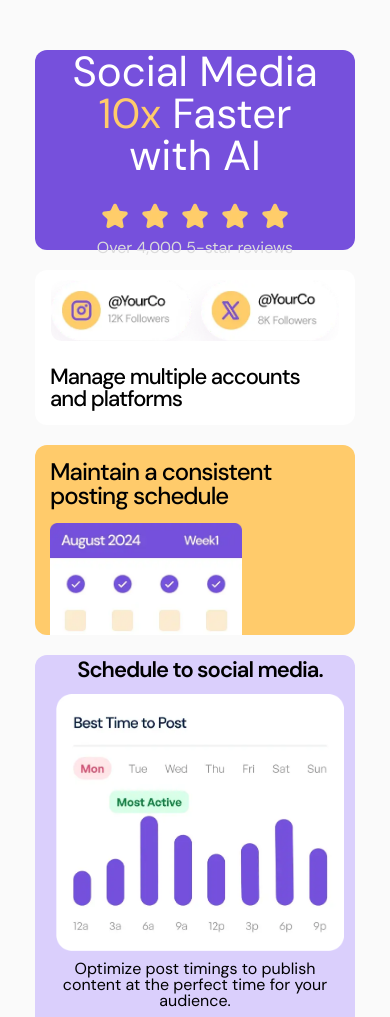
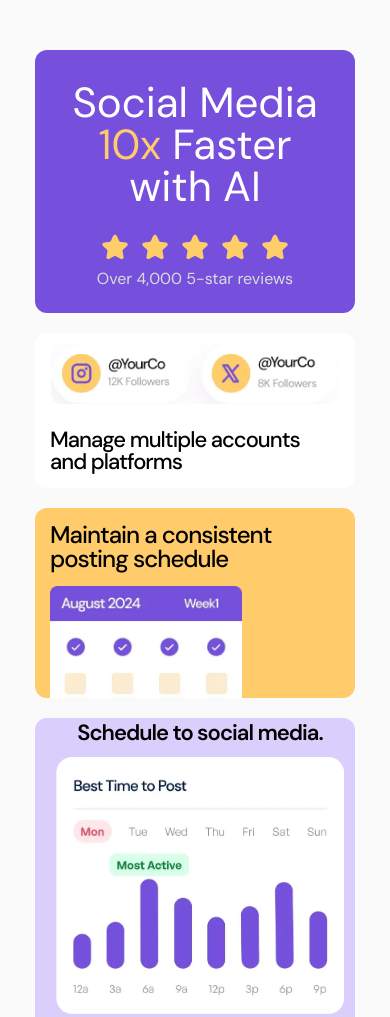
Before and after one commit to OluwasayoAlabi/bento-grid-by-techcrush, a plain HTML site: page index.html in a window 390 px wide. Shown: the top 1017 px of the page. Drawn offline with Linux system fonts and the light colour scheme.

Commit message:
Adjusted mobile screen layout

```diff
--- a/styles.css
+++ b/styles.css
@@ -91,9 +91,22 @@
     display: flex;
     flex-direction: column;
     align-items: center;
+    grid-template-columns: repeat(1, 1fr);
+    grid-template-rows: repeat(8, auto);
+    grid-template-areas:
+        "one"
+        "two"
+        "three"
+        "four"
+        "five"
+        "six"
+        "seven"
+        "eight";
     gap: 20px;
     padding: 20px;
+    justify-items: center;
   }
+
 
 .inside-div {
   width: 100% !important;
@@ -122,7 +135,7 @@
     background-color: hsl(256, 67%, 59%);
     border-radius: 12px;
     display: flex;
-    height: 200px;
+    height: 100%;
     flex-direction: column;
     justify-content: center;
     align-items: center;
```
